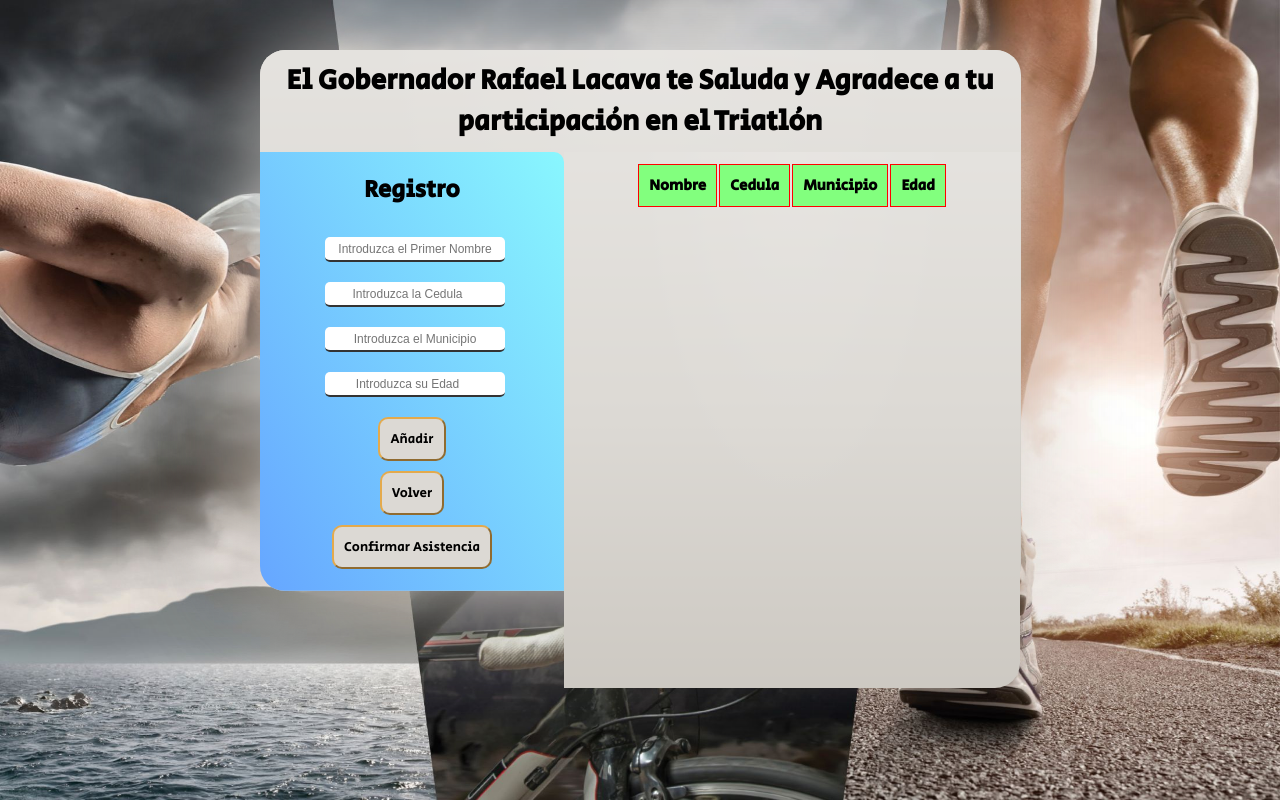
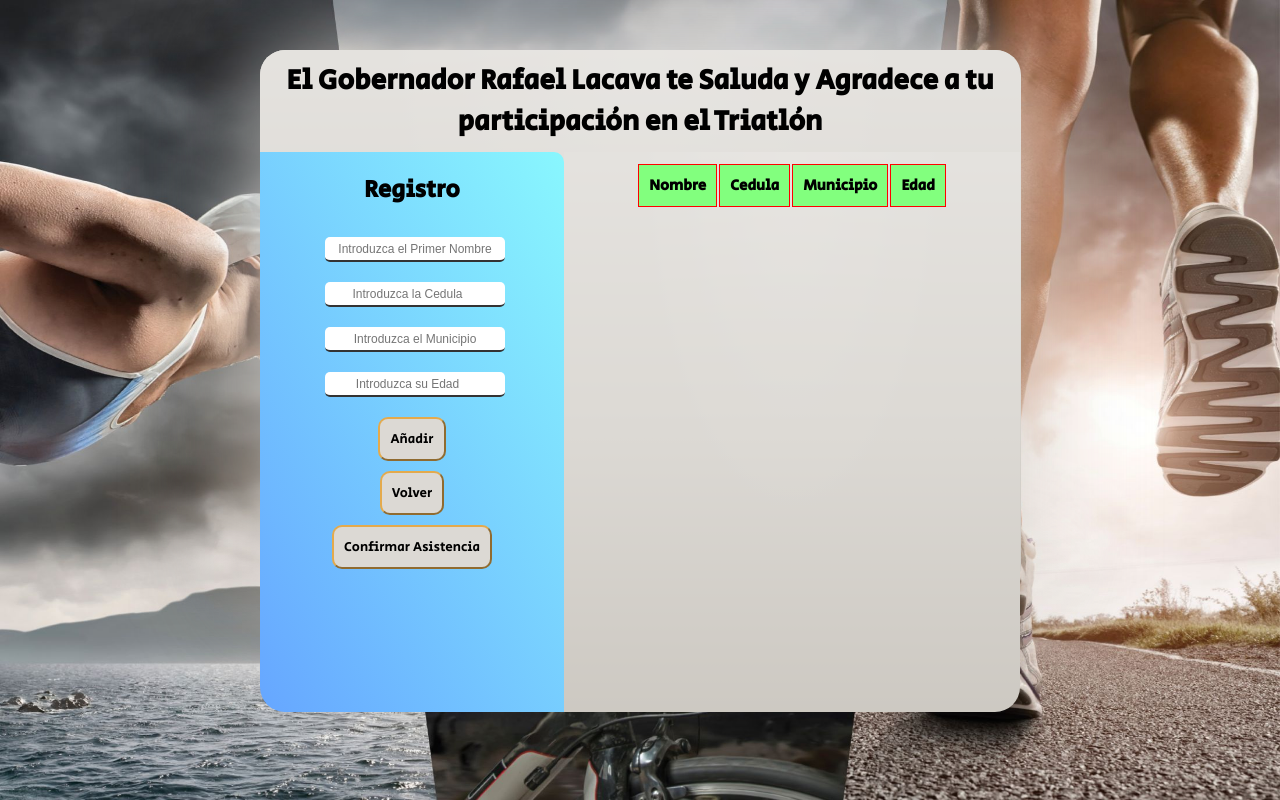
Before and after one commit to Ricardays/triatlon-ujap, a plain HTML site: page registro.html in a window 1280 px wide. Drawn offline with Linux system fonts and the light colour scheme.

Commit message:
refactor: styles

```diff
--- a/estilos.css
+++ b/estilos.css
@@ -93,7 +93,7 @@ body{
     background-image: linear-gradient(-120deg, #89f7fe 0%, #66a6ff 100%);    background-size: cover;
     background-position: center;
     width: 40%;
-    height: 438.5px;
+    height: 70vh;
     border-radius: 0px 10px 0px 25px;
     justify-content: center;
     align-items: center;
@@ -164,7 +164,7 @@ body{
     background-image: linear-gradient(to bottom, rgba(255,255,255,0.50) 0%, rgba(0,0,0,0.50) 100%), radial-gradient(at 50% 0%, rgba(255,255,255,0.10) 0%, rgba(0,0,0,0.50) 50%);
     background-blend-mode: soft-light,screen;    background-position: center;
     width: 60%;
-    height: 67vh;
+    height: 70vh;
     border-radius: 0px 0px 25px 0px;
 }
 #pantalla-dividida{
```
Also changed, not shown: imag/caminata.jpg (deleted), imag/ciclismo.jpg (deleted), imag/natacion.jpg (deleted), 2 other files.
